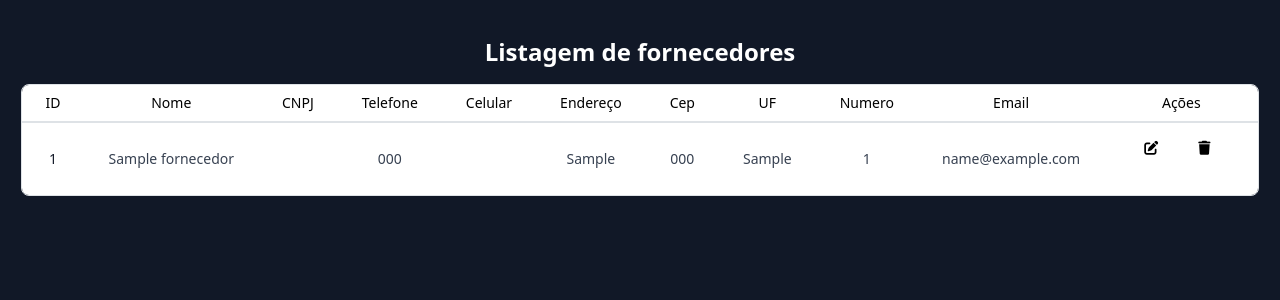
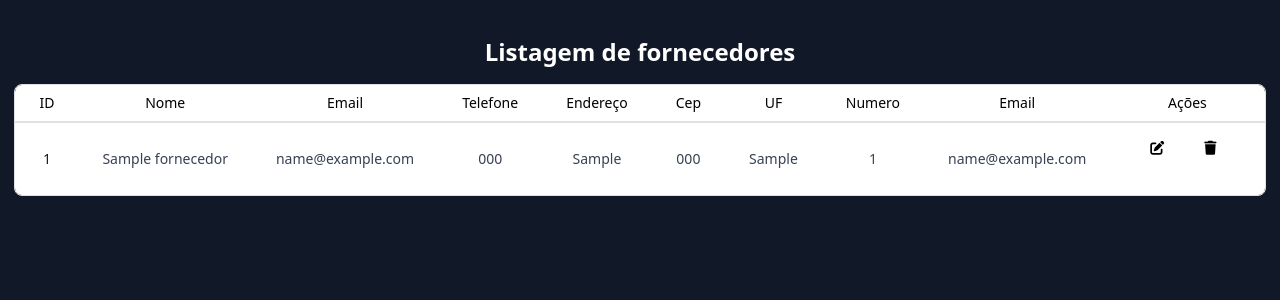
Before and after one commit to MatheusAmaralDeSousa/projeto_django_1, a Django app: page /cadastro_fornecedor/listagem_fornecedores/ in a window 1280 px wide. Shown: the part 52-352 px from the top of the page. Run offline with Django 4.2, Linux system fonts and the light colour scheme; tables that the repository leaves empty hold one stand-in row (values such as "Sample post"); some libraries are stand-ins or nearby versions.

Commit message:
refactor: template list

```diff
--- a/djangoapp/app_cadastro_fornecedores/templates/fornecedores/listagem_fornecedor.html
+++ b/djangoapp/app_cadastro_fornecedores/templates/fornecedores/listagem_fornecedor.html
@@ -40,15 +40,11 @@
                             Nome
                         </th>
                         <th class="whitespace-nowrap px-4 py-2 text-left font-medium text-black text-center">
-                            CNPJ
+                            Email
                         </th>
 
                         <th class="whitespace-nowrap px-4 py-2 text-left font-medium text-black text-center">
                             Telefone
-                        </th>
-
-                        <th class="whitespace-nowrap px-4 py-2 text-left font-medium text-black text-center">
-                            Celular
                         </th>
 
                         <th class="whitespace-nowrap px-4 py-2 text-left font-medium text-black text-center">
@@ -87,13 +83,10 @@
                             {{fornecedor.nome}}
                         </td>
                         <td class="whitespace-nowrap px-4 py-2 text-gray-700 h-8 text-center">
-                            {{fornecedor.CNPJ}}
+                            {{fornecedor.email}}
                         </td>
                         <td class="whitespace-nowrap px-4 py-2 text-gray-700 h-8 text-center">
                             {{fornecedor.telefone}}
-                        </td>
-                        <td class="whitespace-nowrap px-4 py-2 text-gray-700 h-8 text-center">
-                            {{fornecedor.celular}}
                         </td>
                         <td class="whitespace-nowrap px-4 py-2 text-gray-700 h-8 text-center">
                             {{fornecedor.endereco}}
```
